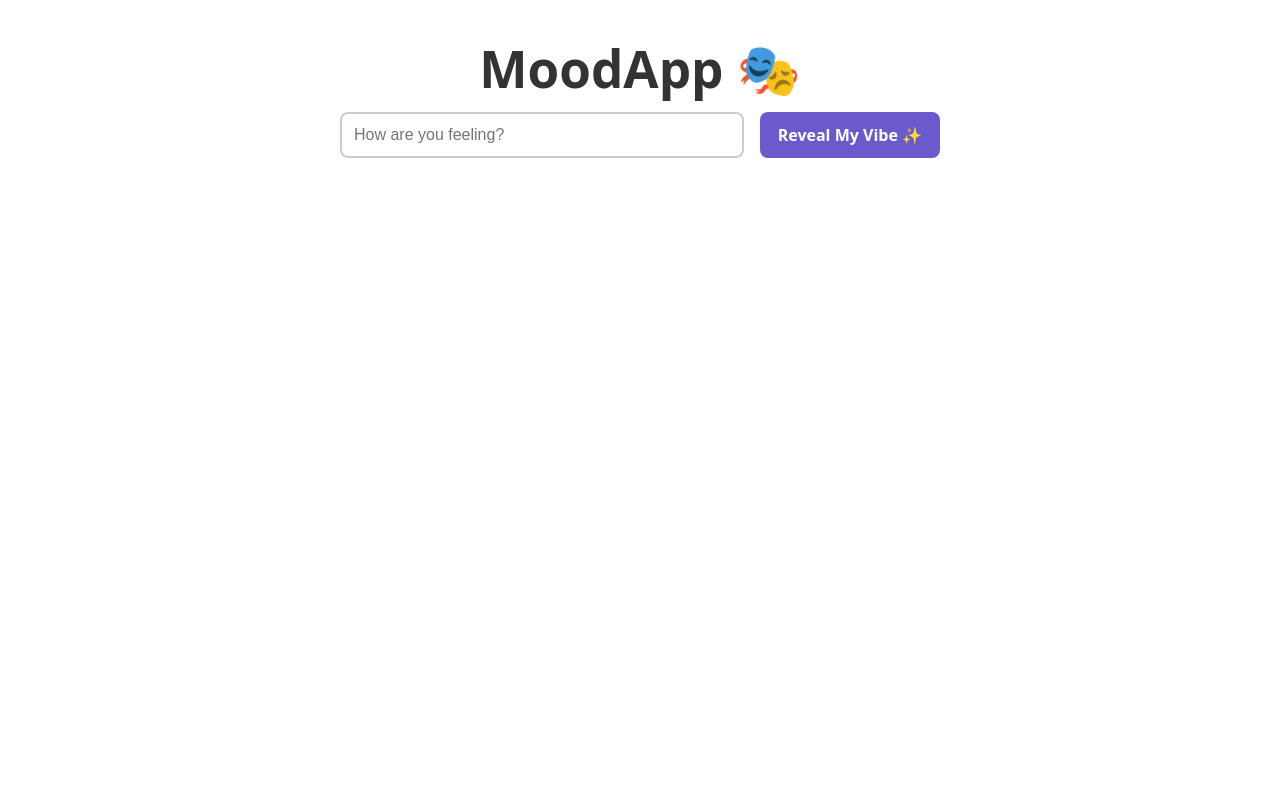
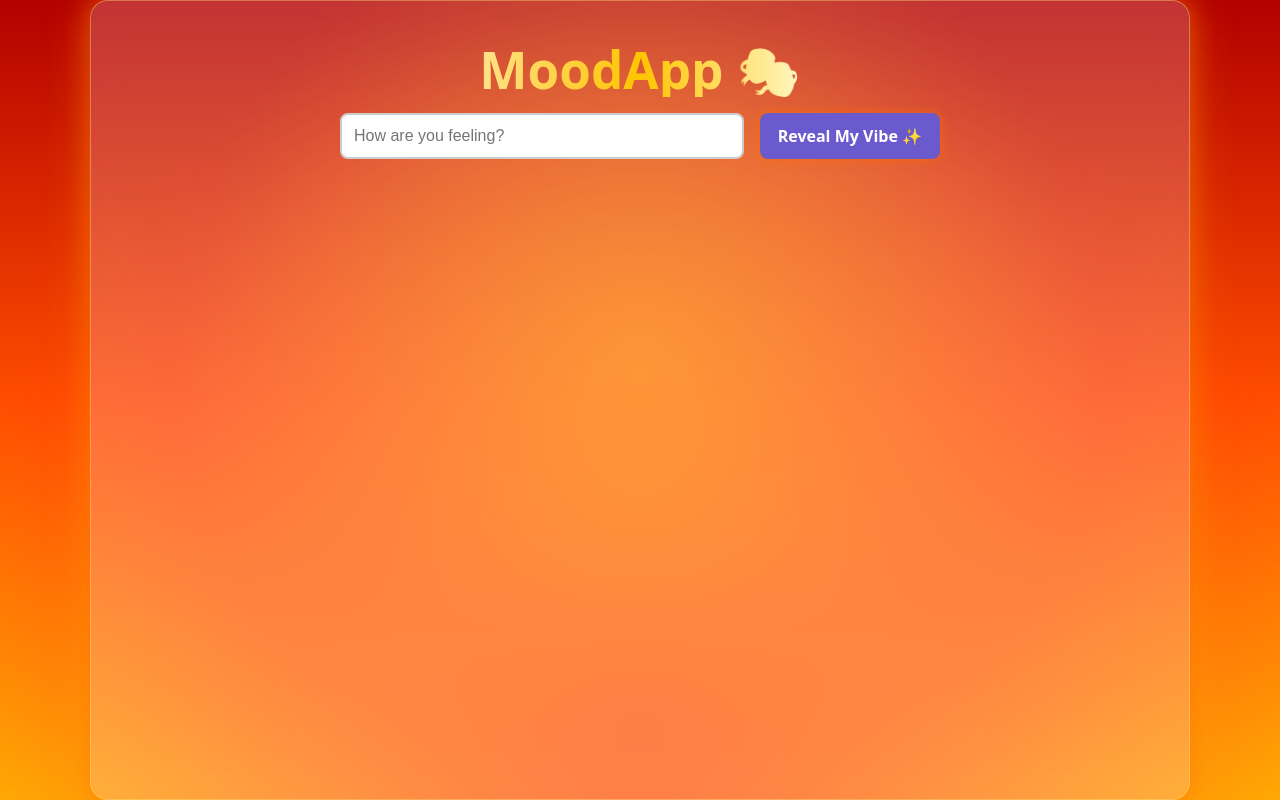
Before and after one commit to Lolisolera/moodApp, a React app in the folder frontend/: page / in a window 1280 px wide. Built offline with nearby package versions, Linux system fonts and the light colour scheme; the HTML template or start-up script is replaced by a standard one.

Commit message:
Style:enhanced MoodApp UI with neon red→orange→gold theme and mood image flash animation

```diff
--- a/frontend/src/styles/main.scss
+++ b/frontend/src/styles/main.scss
@@ -8,8 +8,9 @@
   font-weight: 400;
 
   color-scheme: light dark;
-  color: rgba(255, 255, 255, 0.87);
-  background-color: #242424;
+  color: rgba(255, 255, 255, 0.92);
+
+  background-color: #b30000; /* fallback */
 
   font-synthesis: none;
   text-rendering: optimizeLegibility;
@@ -17,68 +18,91 @@
   -moz-osx-font-smoothing: grayscale;
 }
 
-/* ==== Minimal global reset ==== */
+/* ==== Reset ==== */
 * {
   box-sizing: border-box;
 }
 
-/* ==== Body (main background + text) ==== */
+/* ======================================
+    Neon Red → Orange → Gold Background
+====================================== */
 body {
   margin: 0;
   min-width: 320px;
   min-height: 100vh;
+  font-family: system-ui, Avenir, Helvetica, Arial, sans-serif;
+  color: $text-color;
 
-  font-family: system-ui, Avenir, Helvetica, Arial, sans-serif;
-  background-color: #ffffff;
-  color: $text-color;
+  background:
+    radial-gradient(circle at 50% 45%, rgba(255, 165, 0, 0.55), transparent 60%),
+    radial-gradient(circle at 50% 60%, rgba(255, 120, 0, 0.45), transparent 60%),
+    radial-gradient(circle at 50% 90%, rgba(255, 0, 64, 0.55), transparent 75%),
+    linear-gradient(180deg, #b30000 0%, #ff4d00 50%, #ffb300 100%);
+  background-attachment: fixed;
 }
 
 /* ==== Links ==== */
 a {
   font-weight: 500;
-  color: #646cff;
+  color: #ffe38c;
   text-decoration: inherit;
 }
 a:hover {
-  color: #535bf2;
+  color: #fff9d0;
 }
 
 /* ==== Buttons ==== */
 button {
   border-radius: $radius;
-  border: 1px solid transparent;
+  border: 1px solid rgba(255, 200, 0, 0.6);
   padding: 0.6em 1.2em;
   font-size: 1em;
-  font-weight: 500;
+  font-weight: 600;
   font-family: inherit;
-  background-color: #1a1a1a;
+  background: linear-gradient(90deg, #ff4d00, #ff9a00);
+  color: #fff;
   cursor: pointer;
-  transition: border-color 0.25s;
+  box-shadow: 0 0 10px rgba(255, 110, 0, 0.7);
+  transition: transform 0.2s ease, box-shadow 0.25s, background 0.25s;
 }
+
 button:hover {
-  border-color: #646cff;
+  transform: translateY(-3px);
+  background: linear-gradient(90deg, #ff6c00, #ffc200);
+  box-shadow:
+    0 0 15px rgba(255, 140, 0, 0.9),
+    0 0 25px rgba(255, 180, 0, 0.5);
 }
+
 button:focus,
 button:focus-visible {
-  outline: 4px auto -webkit-focus-ring-color;
+  outline: 4px auto rgba(255, 200, 0, 0.7);
 }
 
-/* ==== Page title ==== */
+/* ======================================
+    Title — Gold Gradient Text
+====================================== */
 h1 {
   font-size: 2.4rem;
   line-height: 1.1;
   margin-bottom: $space-md;
+
+  background: linear-gradient(90deg, #ffe28a, #ffc400, #fff6c2);
+  -webkit-background-clip: text;
+  -webkit-text-fill-color: transparent;
 
   @include respond(md) {
     font-size: 3.2rem;
   }
 }
 
-/* ==== Page Layout Container ==== */
+/* ======================================
+    Warm Frosted Panel
+====================================== */
 .page {
   max-width: 600px;
   margin: 0 auto;
-  padding: $space-md $space-md $space-md; // reduced top padding
+  padding: $space-md;
   text-align: center;
 
   display: flex;
@@ -88,6 +112,16 @@ h1 {
 
   min-height: 100vh;
   gap: $space-sm;
+
+  background: rgba(255, 255, 255, 0.2);
+  backdrop-filter: blur(12px);
+  -webkit-backdrop-filter: blur(12px);
+  border-radius: 18px;
+
+  border: 1px solid rgba(255, 220, 120, 0.4);
+  box-shadow:
+    0 0 25px rgba(255, 100, 0, 0.55),
+    0 0 45px rgba(255, 200, 0, 0.35);
 
   @include respond(md) {
     max-width: 800px;
@@ -99,24 +133,50 @@ h1 {
   }
 }
 
-/* ==== Page spacing tweak for title inside page ==== */
+/* ==== Title spacing ==== */
 .page > h1 {
   margin-top: $space-sm;
   margin-bottom: $space-sm;
 }
 
-/* ==== Light-mode palette overrides ==== */
-@media (prefers-color-scheme: light) {
-  :root {
-    color: #213547;
-    background-color: #ffffff;
-  }
-  a:hover {
-    color: #747bff;
-  }
-  button {
-    background-color: #f9f9f9;
-  }
+/* ======================================
+    Gold Text Accents for labels
+====================================== */
+.mood-result__text {
+  color: #ffebad;
 }
 
+.mood-result__text strong {
+  color: #ffd700;
+}
+
+/* ======================================
+    Gold Glow + Shimmer Around Image
+====================================== */
+.mood-result__image {
+  border: 2px solid rgba(255, 210, 0, 0.85);
+  box-shadow:
+    0 0 15px rgba(255, 200, 0, 0.6),
+    0 0 30px rgba(255, 150, 0, 0.25),
+    0 0 60px rgba(255, 120, 0, 0.2);
+}
+
+/* Soft shimmer animation wrapper */
+@keyframes goldShimmer {
+  0% { filter: brightness(1); }
+  50% { filter: brightness(1.15); }
+  100% { filter: brightness(1); }
+}
+
+.mood-result__image-wrapper {
+  animation: goldShimmer 6s infinite ease-in-out;
+}
+
+/* ======================================
+   Light mode disabled for now
+====================================== */
+/*
+@media (prefers-color-scheme: light) { ... }
+*/
+
 /* Index.css fully migrated */
```
